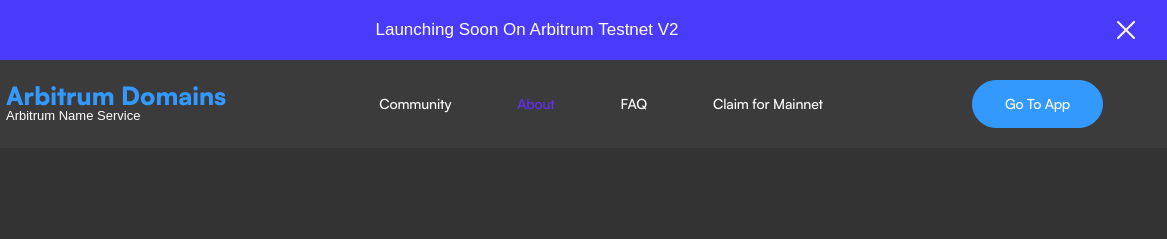
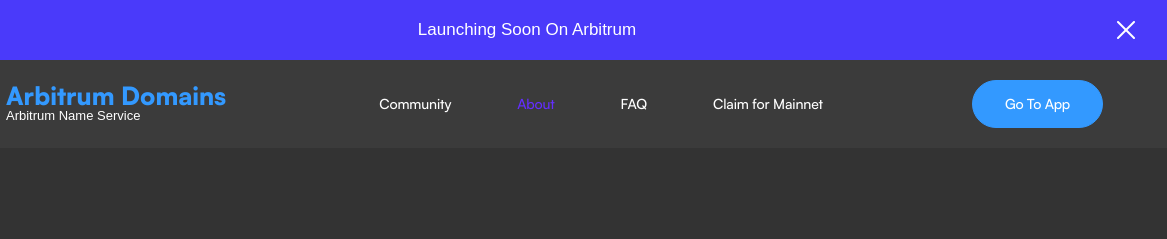
Before and after one commit to ansdomain/homepage, a plain HTML site: page index.html in a window 1280 px wide. Shown: the top 239 px of the page, 113-1280 px from the left. Drawn offline with Linux system fonts and the light colour scheme; a script that the page names is missing.

Commit message:
2nd commit

```diff
--- a/index.html
+++ b/index.html
@@ -75,7 +75,7 @@
   <div data-w-id="c2500371-3323-9146-f03d-2a9a376b4fde" style="height:0px;opacity:0;display:none"
     class="top-bar-wrapper---brix">
     <div class="top-bar-container---brix">
-      <div class="top-bar-text---brix max-w-80-mobile---brix">Launching Soon On Arbitrum Testnet V2</div><img
+      <div class="top-bar-text---brix max-w-80-mobile---brix">Launching Soon On Arbitrum</div><img
         src="images/54e53c5863e9a2a4dbbd_white-close-icon-top-notification-bar-webflow-cloneable-template-brix-templates_6xiv4gjr8jobbori5aoath.svg"
         loading="lazy" data-w-id="398e2bd0-30aa-d743-66de-f8581e2f90c1" alt="" class="close-icon---brix" />
     </div>
```
